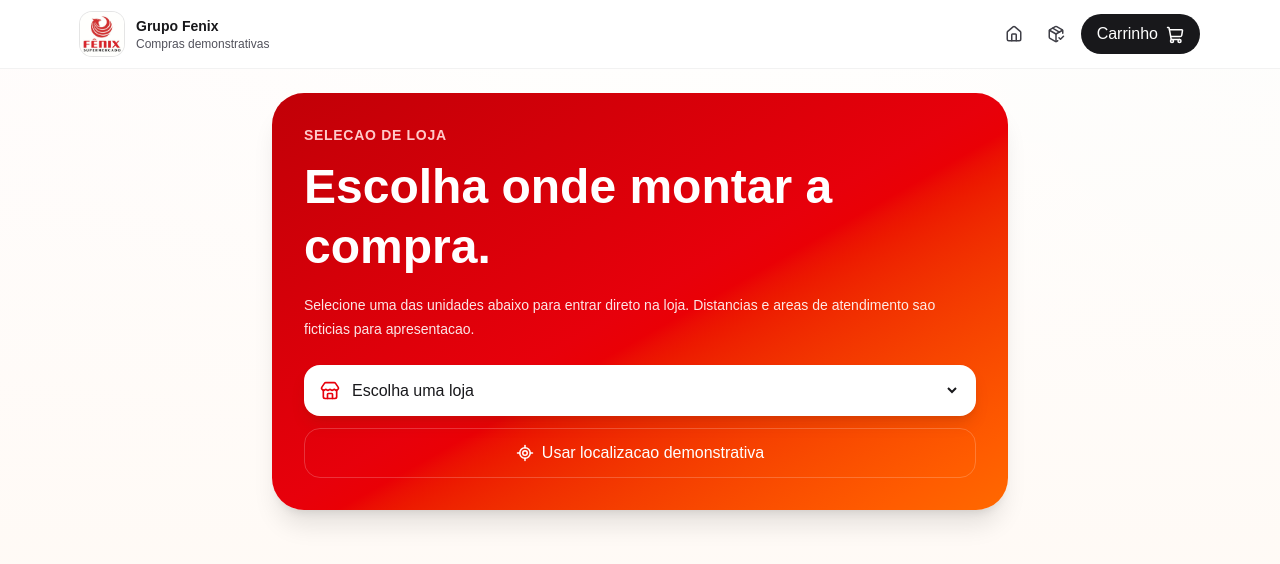
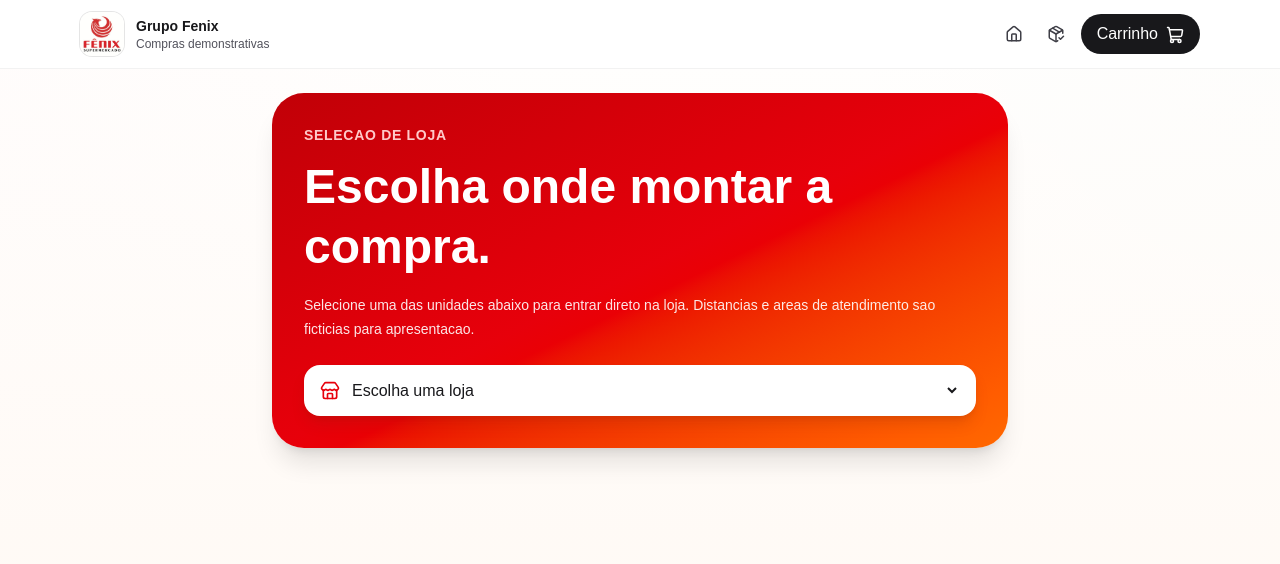
Before and after one commit to Sandromuller1480/app-grupo-fenix, a Next.js app: page / in a window 1280 px wide. Shown: the top 564 px of the page. Built offline with nearby package versions, Linux system fonts and the light colour scheme.

Commit message:
Remove localização demonstrativa

```diff
--- a/src/app/page.tsx
+++ b/src/app/page.tsx
@@ -6,7 +6,6 @@ import {
   Clock3,
   CreditCard,
   Home,
-  LocateFixed,
   Minus,
   PackageCheck,
   Plus,
@@ -45,7 +44,6 @@ export default function CustomerApp() {
   const [category, setCategory] = useState<string>("todos");
   const [offersOnly, setOffersOnly] = useState(false);
   const [pendingStore, setPendingStore] = useState<StoreId | null>(null);
-  const [locationLoading, setLocationLoading] = useState(false);
 
   const selectedStore = stores.find((store) => store.id === state.selectedStoreId) ?? stores[0];
   const cartStore = stores.find((store) => store.id === state.cartStoreId) ?? selectedStore;
@@ -84,14 +82,6 @@ export default function CustomerApp() {
     const info = getStoreProduct(productId, selectedStore.id, state);
     if (!info.available) return;
     setState((current) => addCartItem(current, selectedStore.id, productId, quantity));
-  }
-
-  function simulateLocation() {
-    setLocationLoading(true);
-    window.setTimeout(() => {
-      setLocationLoading(false);
-      selectStore("fenix-jaciara");
-    }, 700);
   }
 
   if (!ready) {
@@ -144,9 +134,6 @@ export default function CustomerApp() {
                 ))}
               </select>
             </div>
-            <button onClick={simulateLocation} className="mt-3 flex w-full items-center justify-center gap-2 rounded-2xl border border-white/20 px-4 py-3 font-bold">
-              <LocateFixed size={18} /> {locationLoading ? "Localizando..." : "Usar localizacao demonstrativa"}
-            </button>
           </div>
         </section>
       )}
```
